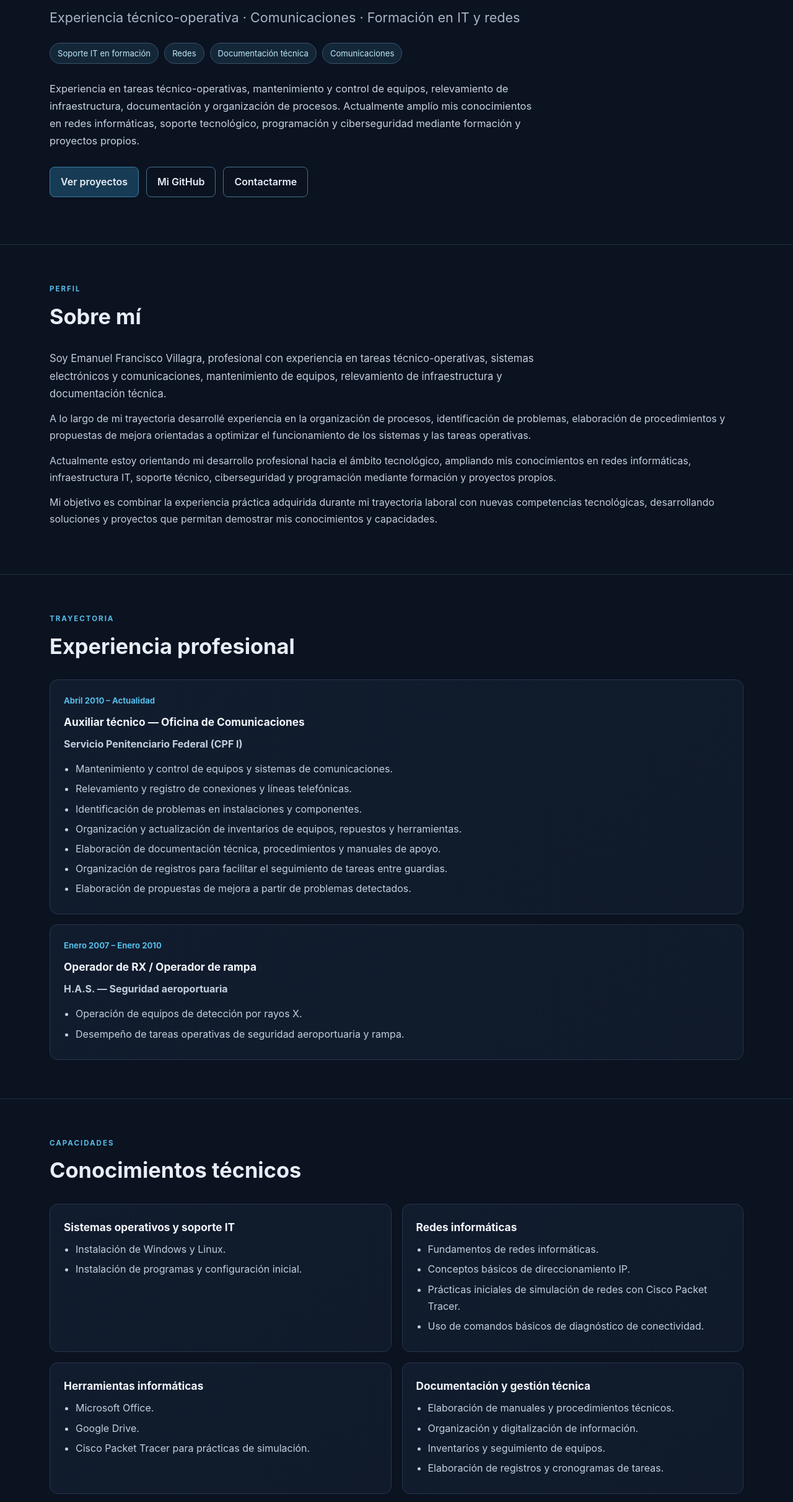
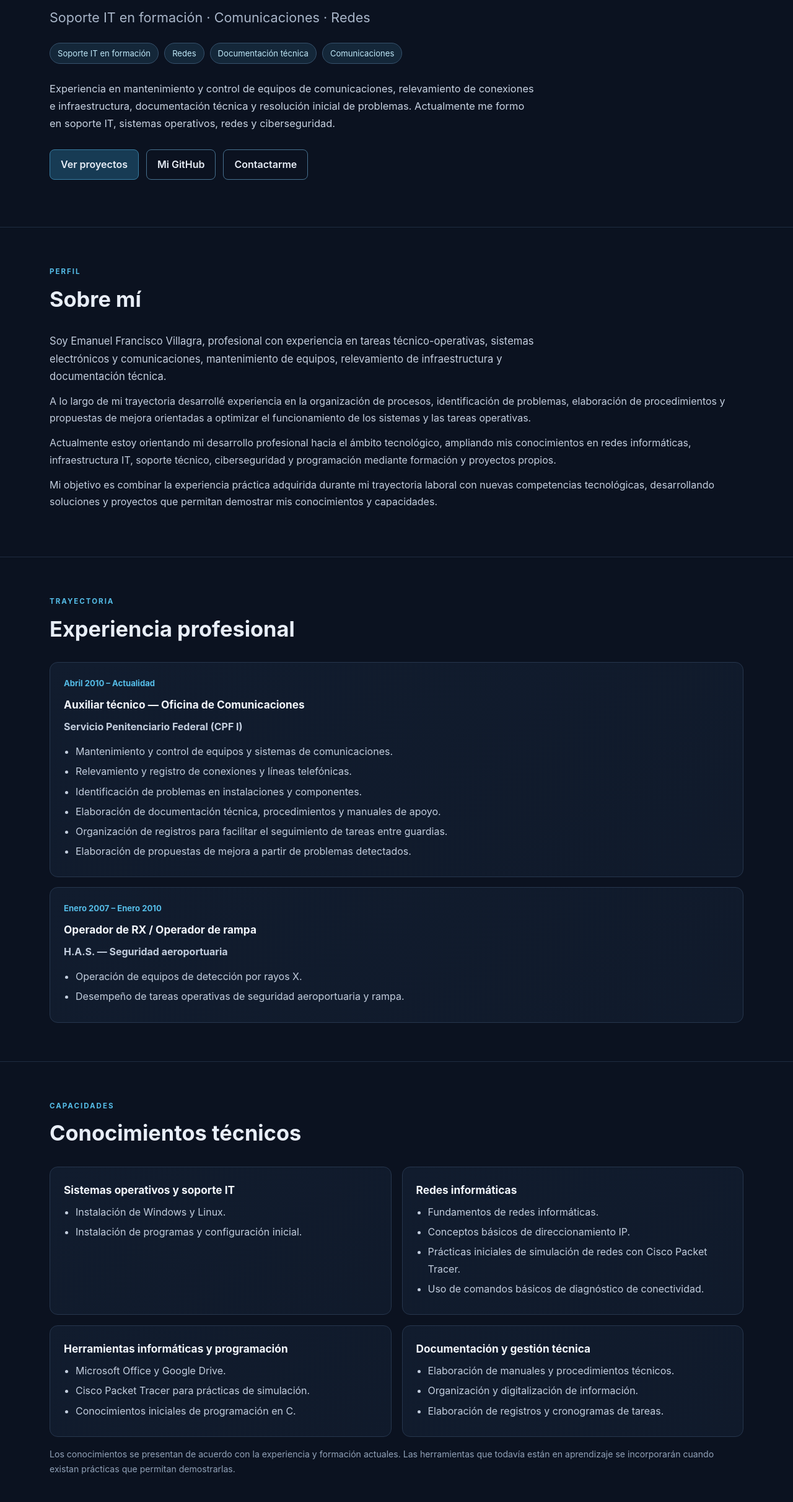
Before and after one commit to ematal210685-creator/ematal210685-creator.github.io, a plain HTML site: page index.html in a window 1280 px wide. Shown: the part 286-2709 px from the top of the page at 62% size. Drawn offline with Linux system fonts and the light colour scheme.

Commit message:
Orientar portfolio a soporte IT y corregir estructura de formación

```diff
--- a/index.html
+++ b/index.html
@@ -122,14 +122,14 @@
         <div>
           <div class="eyebrow">Portfolio profesional · Desarrollo tecnológico</div>
           <h1>Emanuel Francisco Villagra</h1>
-          <div class="role">Experiencia técnico-operativa · Comunicaciones · Formación en IT y redes</div>
+          <div class="role">Soporte IT en formación · Comunicaciones · Redes</div>
           <div class="tags">
             <span class="tag">Soporte IT en formación</span>
             <span class="tag">Redes</span>
             <span class="tag">Documentación técnica</span>
             <span class="tag">Comunicaciones</span>
           </div>
-          <p class="intro">Experiencia en tareas técnico-operativas, mantenimiento y control de equipos, relevamiento de infraestructura, documentación y organización de procesos. Actualmente amplío mis conocimientos en redes informáticas, soporte tecnológico, programación y ciberseguridad mediante formación y proyectos propios.</p>
+          <p class="intro">Experiencia en mantenimiento y control de equipos de comunicaciones, relevamiento de conexiones e infraestructura, documentación técnica y resolución inicial de problemas. Actualmente me formo en soporte IT, sistemas operativos, redes y ciberseguridad.</p>
           <div class="actions">
             <a class="button primary" href="#proyectos">Ver proyectos</a>
             <a class="button" href="https://github.com/ematal210685-creator" target="_blank" rel="noopener">Mi GitHub</a>
@@ -163,7 +163,6 @@
               <li>Mantenimiento y control de equipos y sistemas de comunicaciones.</li>
               <li>Relevamiento y registro de conexiones y líneas telefónicas.</li>
               <li>Identificación de problemas en instalaciones y componentes.</li>
-              <li>Organización y actualización de inventarios de equipos, repuestos y herramientas.</li>
               <li>Elaboración de documentación técnica, procedimientos y manuales de apoyo.</li>
               <li>Organización de registros para facilitar el seguimiento de tareas entre guardias.</li>
               <li>Elaboración de propuestas de mejora a partir de problemas detectados.</li>
@@ -204,11 +203,11 @@
             </ul>
           </article>
           <article class="card">
-            <h3>Herramientas informáticas</h3>
+            <h3>Herramientas informáticas y programación</h3>
             <ul>
-              <li>Microsoft Office.</li>
-              <li>Google Drive.</li>
+              <li>Microsoft Office y Google Drive.</li>
               <li>Cisco Packet Tracer para prácticas de simulación.</li>
+              <li>Conocimientos iniciales de programación en C.</li>
             </ul>
           </article>
           <article class="card">
@@ -216,7 +215,6 @@
             <ul>
               <li>Elaboración de manuales y procedimientos técnicos.</li>
               <li>Organización y digitalización de información.</li>
-              <li>Inventarios y seguimiento de equipos.</li>
               <li>Elaboración de registros y cronogramas de tareas.</li>
             </ul>
           </article>
@@ -236,8 +234,7 @@
             <p><strong>Ingeniería Mecatrónica</strong><br>Universidad Nacional de Lomas de Zamora · Estudios cursados, sin título.</p>
           </article>
           <article class="card">
-            <article class="card">
-    <h3>Cisco Networking Academy</h3>
+            <h3>Cisco Networking Academy</h3>
 
     <div class="grid">
         <div>
@@ -265,10 +262,8 @@
             <h4>Dispositivos de Red y Configuración Inicial</h4>
             <span class="status progress">En curso</span>
         </div>
-    </div>
-
-    <p>Programa Analista Junior en Ciberseguridad: en formación.</p>
-</article>
+            <p>Programa Analista Junior en Ciberseguridad: en formación.</p>
+          </article>
           <article class="card">
             <h3>Universidad Tecnológica Nacional — Buenos Aires</h3>
             <p>Electrónica básica y reparación de plaquetas.</p>
```
